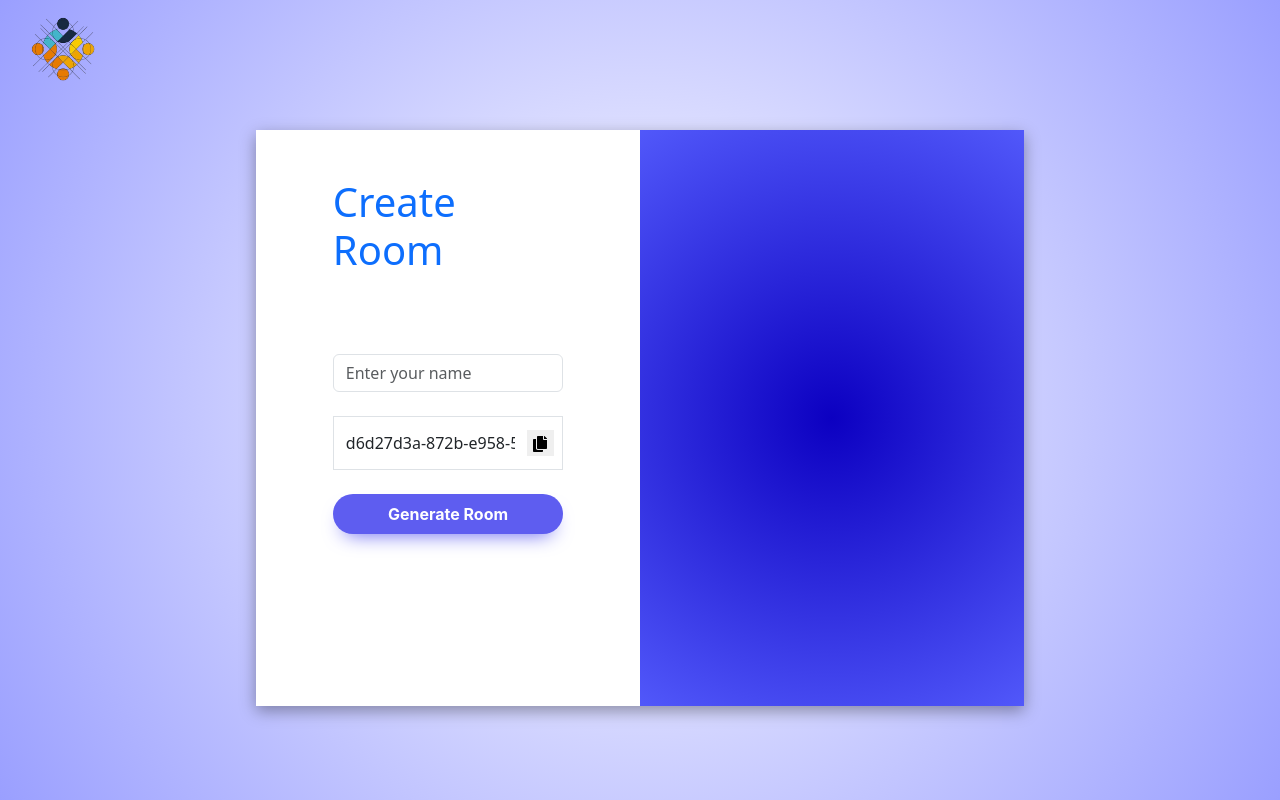
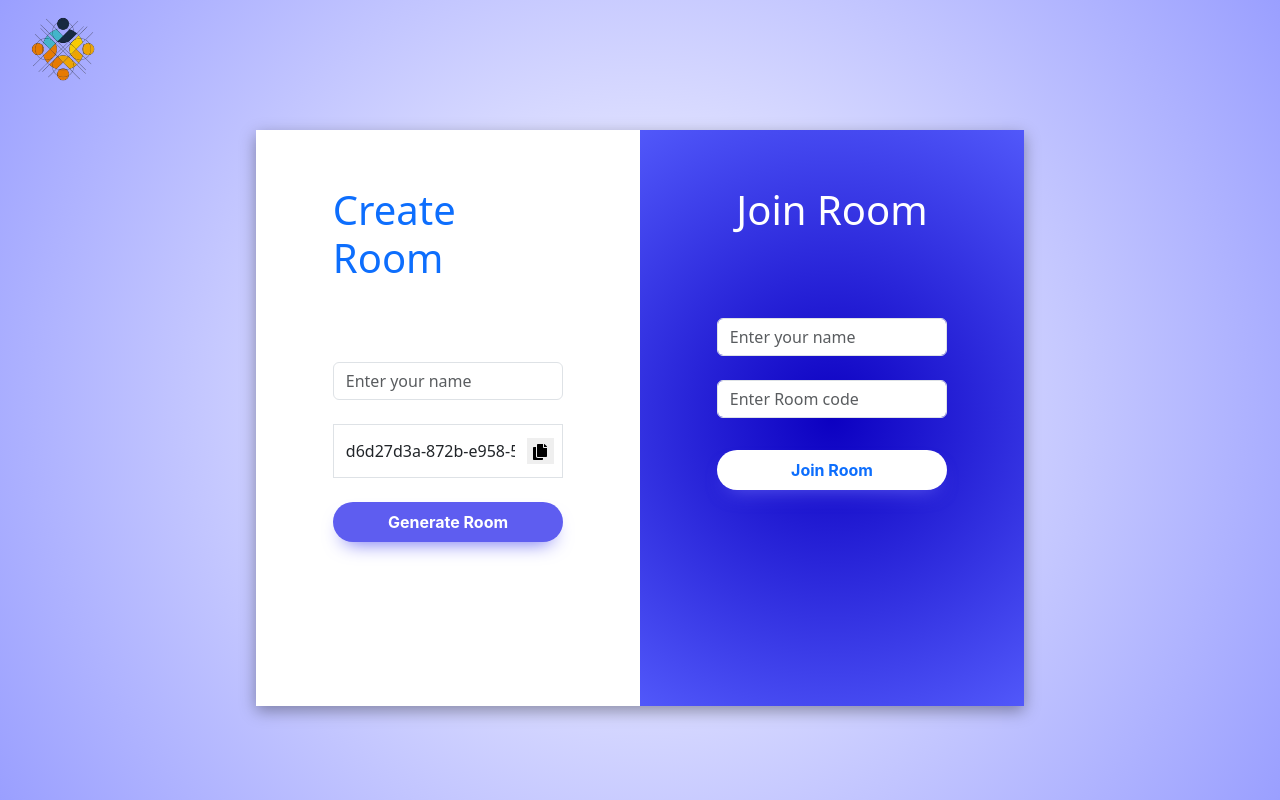
Before and after one commit to MustafaS72/Real_time_WhiteBoard, a React (Vite) app in the folder frontend/: page / in a window 1280 px wide. Built offline with nearby package versions, Linux system fonts and the light colour scheme; no server answers.

Commit message:
Join room page UI changes

```diff
--- a/frontend/src/components/Forms/CreateRoomForm/index.jsx
+++ b/frontend/src/components/Forms/CreateRoomForm/index.jsx
@@ -1,13 +1,15 @@
 import React, { useState } from "react";
 import "./index.css";
 import { useNavigate } from "react-router-dom";
-import { FaCopy } from "react-icons/fa";
+import { FaCopy, FaCheckCircle } from "react-icons/fa";
 const CreateRoomForm = ({ uuid, socket, setuser }) => {
   const [roomId, setRoomId] = useState(uuid());
   const [name, setName] = useState("");
+  const [isCopied, setIsCopied] = useState(false);
   const navigate = useNavigate();
   const handleCreateRoom = (e) => {
     e.preventDefault();
+    console.log("handlecreat");
     const roomData = {
       name,
       roomId,
@@ -20,8 +22,14 @@ const CreateRoomForm = ({ uuid, socket, setuser }) => {
     console.log(roomData);
     socket.emit("userJoined", roomData);
   };
+  const handleCopyRoomId = () => {
+    setIsCopied(true);
+    setTimeout(() => {
+      setIsCopied(false);
+    }, 1000);
+    navigator.clipboard.writeText(roomId);
+  };
 
-  //console.log("uid", uuid());
   return (
     <form className="form col-md-12 mt-5">
       <div className="form-group">
@@ -43,8 +51,13 @@ const CreateRoomForm = ({ uuid, socket, setuser }) => {
             placeholder="Generate Room code"
           />
           <div className="input-group-append">
-            <button className="me-2" style={{ border: "none" }} type="button">
-              <FaCopy />
+            <button
+              className="me-2 ml-2"
+              style={{ border: "none" }}
+              type="button"
+              onClick={handleCopyRoomId}
+            >
+              {!isCopied ? <FaCopy /> : <FaCheckCircle />}
             </button>
           </div>
         </div>
--- a/frontend/src/components/Forms/JoinRoomForm/index.jsx
+++ b/frontend/src/components/Forms/JoinRoomForm/index.jsx
@@ -1,33 +1,32 @@
-import React, { useState } from 'react';
-import { useNavigate } from 'react-router-dom';
-import "./index.css"
-const JoinRoomForm = ({uuid,socket,setuser}) => {
-  const[roomId,setroomId]=useState("")
-  const[name,setName]=useState("")
-  const navigate=useNavigate();
-  const handleRoomJoin=(e)=>{
+import React, { useState } from "react";
+import { useNavigate } from "react-router-dom";
+import "./index.css";
+const JoinRoomForm = ({ uuid, socket, setuser }) => {
+  const [roomId, setroomId] = useState("");
+  const [name, setName] = useState("");
+  const navigate = useNavigate();
+  const handleRoomJoin = (e) => {
     e.preventDefault();
-    const roomData={
+    const roomData = {
       name,
       roomId,
-      userId:uuid(),
-      host:false,
-      presenter:false
+      userId: uuid(),
+      host: false,
+      presenter: false,
     };
-    setuser(roomData)
+    setuser(roomData);
     navigate(`/${roomId}`);
-    // console.log(roomData);
-    socket.emit("userJoined",roomData)
-  }
+    socket.emit("userJoined", roomData);
+  };
   return (
-    <form className="form col-md-12 mt-5" >
+    <form className="form col-md-12" style={{ marginTop: "3.3rem" }}>
       <div className="form-group">
         <input
           type="text"
-       className="form-control my-2"
+          className="form-control my-4"
           placeholder="Enter your name"
           value={name}
-       onChange={(e)=>setName(e.target.value)}
+          onChange={(e) => setName(e.target.value)}
         />
       </div>
       <div className="form-group">
@@ -36,22 +35,19 @@ const JoinRoomForm = ({uuid,socket,setuser}) => {
           className="form-control my-2"
           placeholder="Enter Room code"
           value={roomId}
-     onChange={(e)=>setroomId(e.target.value)}
+          onChange={(e) => setroomId(e.target.value)}
         />
       </div>
-    <br/>
-    <button type="submit"  className="button-85" onClick={handleRoomJoin}>
+      <br />
+      <button
+        type="submit"
+        className="button-34 w-100 bg-white text-primary"
+        onClick={handleRoomJoin}
+      >
         Join Room
       </button>
     </form>
   );
-}
-
-
-
-/* CSS */
-
-
-
+};
 
 export default JoinRoomForm;
--- a/frontend/src/components/Forms/index.jsx
+++ b/frontend/src/components/Forms/index.jsx
@@ -2,14 +2,8 @@ import React, { useState } from "react";
 import "./index.css";
 import Header from "./Header";
 import CreateRoomForm from "./CreateRoomForm";
-
-const Forms = ({ uuid, socket, setUser }) => {
-  const [activeTab, setActiveTab] = useState("login");
-
-  const handleTabClick = (tab) => {
-    setActiveTab(tab);
-  };
-
+import JoinRoomForm from "./JoinRoomForm";
+const Forms = ({ uuid, socket, setuser }) => {
   return (
     <div className="maindiv ">
       <Header />
@@ -17,13 +11,23 @@ const Forms = ({ uuid, socket, setUser }) => {
         <div className="main-form-wrapper">
           <div className="form-left">
             <div
-              className="col-md-4 form-box p-5 mx-auto d-flex flex-column align-items-center" style={{width: '85%'}}
+              className="col-md-4 form-box p-5 mt-2 mx-auto d-flex flex-column align-items-center"
+              style={{ width: "85%" }}
             >
               <h1 className="text-primary fw bold">Create Room</h1>
-              <CreateRoomForm uuid={uuid} socket={socket} setuser={setUser} />
+              <CreateRoomForm uuid={uuid} socket={socket} setuser={setuser} />
             </div>
           </div>
-          <div className="form-right"></div>
+          <div className="form-right">
+            <div
+              className="col-md-4 mt-2 form-box p-5  mx-auto d-flex flex-column align-items-center"
+              style={{ width: "85%" }}
+              id="forms"
+            >
+              <h1 className="text-white fw bold">Join Room</h1>
+              <JoinRoomForm uuid={uuid} socket={socket} setuser={setuser} />
+            </div>
+          </div>
         </div>
       </div>
     </div>
```
Lines whose indentation alone changed are shown as unchanged.
